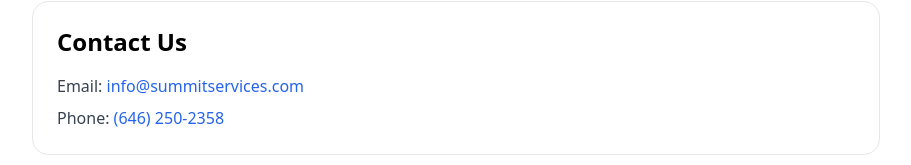
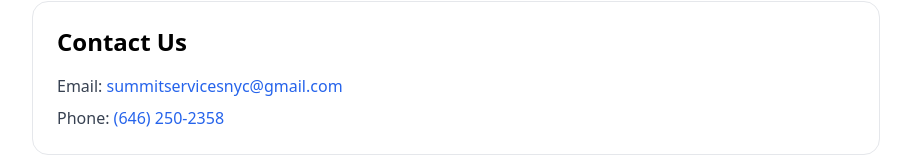
Before and after one commit to eyalg535/SUMMIT_FINAL, a Next.js app in the folder summit-final-site/: page / in a window 1280 px wide. Shown: the part 2613-2778 px from the top of the page, without its empty margins (184-1095 px from the left). Built offline with nearby package versions, Linux system fonts and the light colour scheme.

Commit message:
Update index.js

```diff
--- a/summit-final-site/pages/index.js
+++ b/summit-final-site/pages/index.js
@@ -217,7 +217,8 @@ export default function Home() {
 
       <section id="contact-info" className="p-6 border rounded-2xl mt-10">
         <h2 className="text-2xl font-bold mb-4">Contact Us</h2>
-        <p className="mb-2 text-gray-700">Email: <a href="mailto:summitservicesnyc@gmail.com" className="text-blue-600 hover:underline">info@summitservices.com</a></p>
+        <p className="mb-2 text-gray-700">Email: <a href="mailto:summitservicesnyc@gmail.com" className="text-blue-600 hover:underline">summitservicesnyc@gmail.com
+</a></p>
         <p className="text-gray-700">Phone: <a href="tel:+16462502358" className="text-blue-600 hover:underline">(646) 250-2358</a></p>
       </section>
     </main>
```
